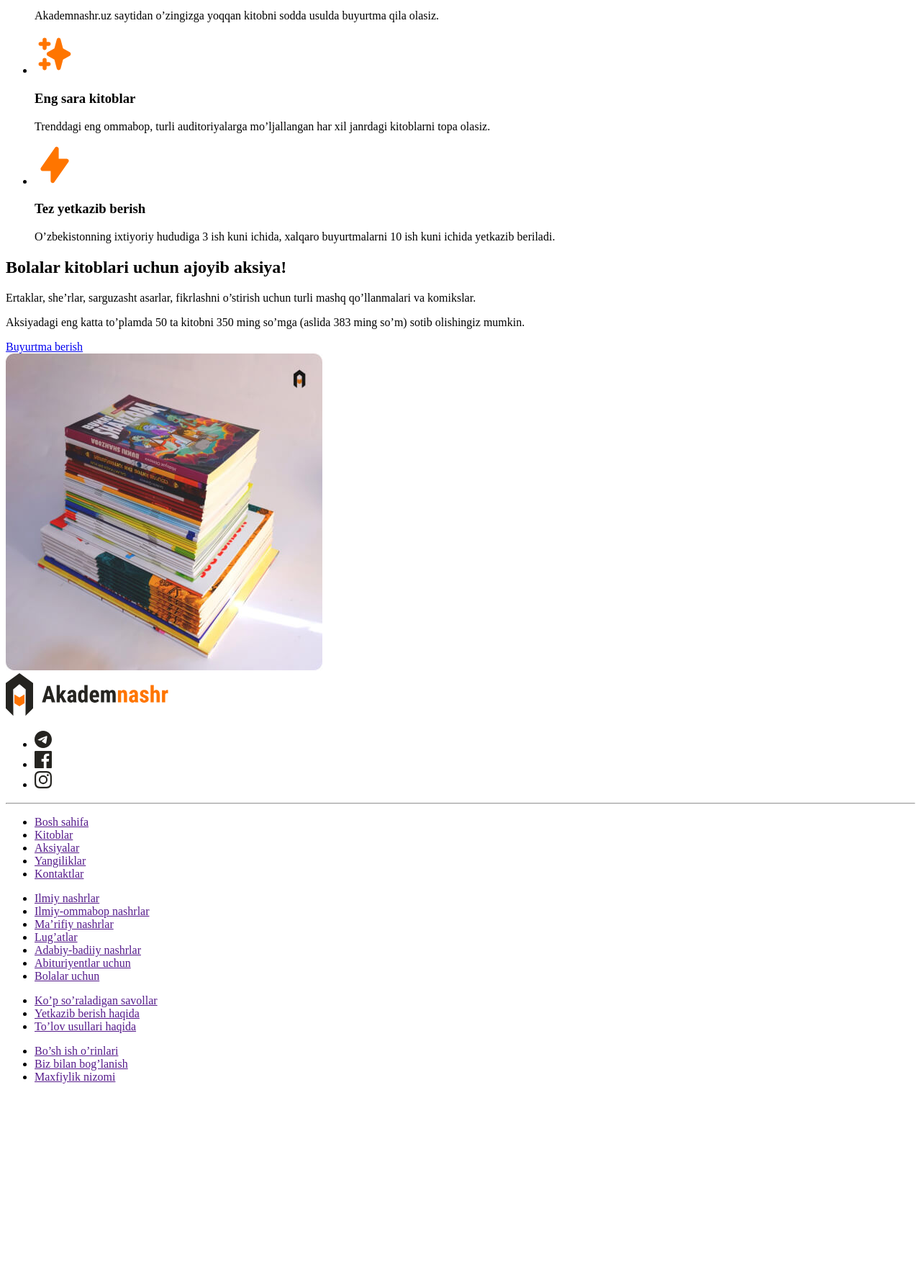
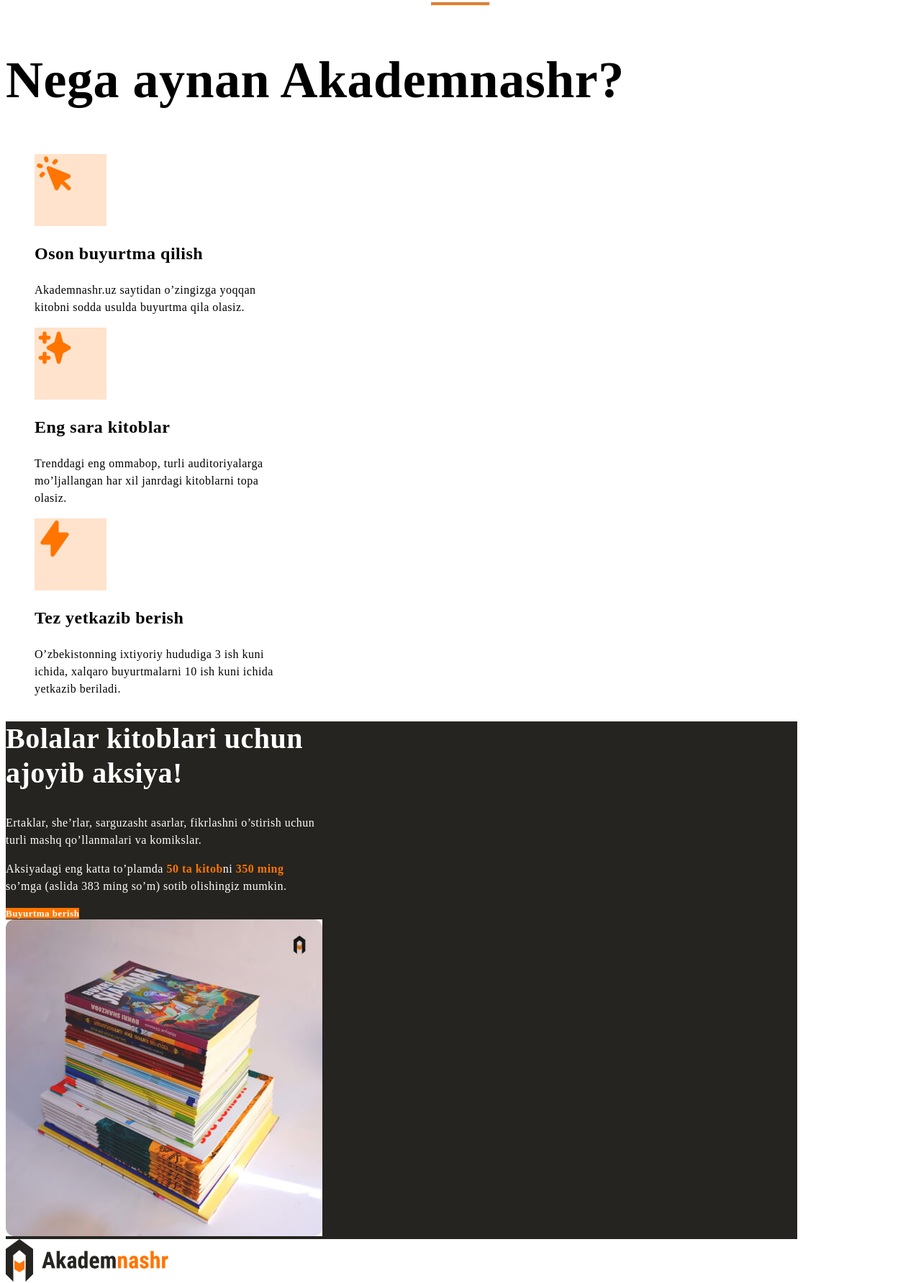
Before and after one commit to sherzodwebb/akademnashr-2, a plain HTML site: page index.html in a window 1280 px wide. Shown: the part 1018-2800 px from the top of the page at 72% size. Before the commit the page ends 2539 px from the top, so only its background shows below. Drawn offline with Linux system fonts and the light colour scheme.

Commit message:
add color, text, size and list styles

```diff
--- a/index.html
+++ b/index.html
@@ -4,43 +4,44 @@
     <meta charset="UTF-8" />
     <meta name="viewport" content="width=device-width, initial-scale=1.0" />
     <title>1-chi sayt</title>
+    <link rel="stylesheet" href="styles/main.css" />
   </head>
   <body>
     <!-- SITE HEADER -->
-    <header>
-      <div>
+    <header class="site-header">
       <a href="#"
         ><img src="img/Akademnashr-logo.svg" alt="Akademnashr logo"
       /></a>
       <nav>
-          <ul>
-            <li><a href="#">Bosh sahifa </a></li>
-            <li><a href="#">Kitoblar</a></li>
-            <li><a href="#">Aksiyalar</a></li>
-            <li><a href="#">Kontaktlar</a></li>
+        <ul class="sitenav-list">
+          <li><a class="sitenav-link" href="#">Bosh sahifa </a></li>
+          <li><a class="sitenav-link" href="#">Kitoblar</a></li>
+          <li><a class="sitenav-link" href="#">Aksiyalar</a></li>
+          <li><a class="sitenav-link" href="#">Kontaktlar</a></li>
         </ul>
       </nav>
 
-        <a href="#">Ro’yxatdan o’tish</a>
-      </div>
+      <a class="orange-btn" href="#">Ro’yxatdan o’tish</a>
     </header>
 
     <!-- MAIN -->
     <main>
       <!-- HERO -->
-      <section>
-        <div>
-          <h2>Pythonda dasturlash asoslari</h2>
-          <p>
+      <section class="hero">
+        <div class="hero-content">
+          <hr class="orange-line" />
+          <h2 class="hero-heading">Pythonda dasturlash asoslari</h2>
+          <p class="hero-text">
             Dasturlash asoslariga oid o‘zbek tilidagi ilk eng mukammal
             qo‘llanma. Kitobning har bir bo‘limi uchun maxsus video darslar
             yozilgan bo‘lib, ularga kitobda ko‘rsatilgan QR kod orqali o‘tish
             mumkin.
           </p>
 
-          <a href="#">Buyurtma berish</a>
+          <a class="orange-btn" href="#">Buyurtma berish</a>
         </div>
         <img
+          class="hero-img"
           src="img/python-book.jpg"
           alt="python book"
           width="510"
@@ -50,29 +51,37 @@
       </section>
 
       <!-- FEATURES -->
-      <section>
-        <h2>Nega aynan Akademnashr?</h2>
+      <section class="features">
+        <hr class="orange-line" />
+
+        <h2 class="features-heading">Nega aynan Akademnashr?</h2>
         <ul>
-          <li>
+          <li class="features-item">
+            <div class="features-icon-wrapper">
               <img src="img/cursor-click.svg" alt="cursor logo" />
-            <h3>Oson buyurtma qilish</h3>
-            <p>
+            </div>
+            <h3 class="features-title">Oson buyurtma qilish</h3>
+            <p class="features-text">
               Akademnashr.uz saytidan o’zingizga yoqqan kitobni sodda usulda
               buyurtma qila olasiz.
             </p>
           </li>
-          <li>
+          <li class="features-item">
+            <div class="features-icon-wrapper">
               <img src="img/sparkles.svg" alt="sparkles logo" />
-            <h3>Eng sara kitoblar</h3>
-            <p>
+            </div>
+            <h3 class="features-title">Eng sara kitoblar</h3>
+            <p class="features-text">
               Trenddagi eng ommabop, turli auditoriyalarga mo’ljallangan har xil
               janrdagi kitoblarni topa olasiz.
             </p>
           </li>
-          <li>
+          <li class="features-item">
+            <div class="features-icon-wrapper">
               <img src="img/lightning-bolt-1.svg" alt="lightning bolt logo" />
-            <h3>Tez yetkazib berish</h3>
-            <p>
+            </div>
+            <h3 class="features-title">Tez yetkazib berish</h3>
+            <p class="features-text">
               O’zbekistonning ixtiyoriy hududiga 3 ish kuni ichida, xalqaro
               buyurtmalarni 10 ish kuni ichida yetkazib beriladi.
             </p>
@@ -81,20 +90,23 @@
       </section>
 
       <!-- AKSIYA -->
-      <section>
-        <div>
-          <h2>Bolalar kitoblari uchun ajoyib aksiya!</h2>
-          <p>
+      <section class="aksiya">
+        <div class="aksiya-content">
+          <h2 class="aksiya-heading">Bolalar kitoblari uchun ajoyib aksiya!</h2>
+          <p class="aksiya-text">
             Ertaklar, she’rlar, sarguzasht asarlar, fikrlashni o’stirish uchun
             turli mashq qo’llanmalari va komikslar.
           </p>
-          <p>
-            Aksiyadagi eng katta to’plamda 50 ta kitobni 350 ming so’mga (aslida
-            383 ming so’m) sotib olishingiz mumkin.
+          <p class="aksiya-text">
+            Aksiyadagi eng katta to’plamda
+            <b class="aksiya-highlight">50 ta kitob</b>ni
+            <b class="aksiya-highlight">350 ming</b> so’mga (aslida 383 ming
+            so’m) sotib olishingiz mumkin.
           </p>
-          <a href="#">Buyurtma berish</a>
+          <a class="orange-btn" href="#">Buyurtma berish</a>
         </div>
         <img
+          class="aksiya-img"
           src="img/sale-img.jpg"
           alt="sale img"
           srcset="img/sale-img.jpg 1x, img/sale-img@2x.jpg 2x"
@@ -102,8 +114,8 @@
       </section>
     </main>
 
-    <!-- FOOTER -->
-    <footer>
+    <!--SITE FOOTER -->
+    <footer class="site-footer">
       <div>
         <a href="#"
           ><img src="img/Akademnashr-logo.svg" alt="Akademnashr logo"
@@ -127,37 +139,37 @@
         </ul>
       </div>
 
-      <hr />
+      <hr class="footer-line" />
 
       <div>
-        <ul>
-          <li><a href="">Bosh sahifa</a></li>
-          <li><a href="">Kitoblar</a></li>
-          <li><a href="">Aksiyalar</a></li>
-          <li><a href="">Yangiliklar</a></li>
-          <li><a href="">Kontaktlar</a></li>
+        <ul class="footer-list">
+          <li><a href="#">Bosh sahifa</a></li>
+          <li><a href="#">Kitoblar</a></li>
+          <li><a href="#">Aksiyalar</a></li>
+          <li><a href="#">Yangiliklar</a></li>
+          <li><a href="#">Kontaktlar</a></li>
         </ul>
 
-        <ul>
-          <li><a href="">Ilmiy nashrlar</a></li>
-          <li><a href="">Ilmiy-ommabop nashrlar</a></li>
-          <li><a href="">Ma’rifiy nashrlar</a></li>
-          <li><a href="">Lug’atlar</a></li>
-          <li><a href="">Adabiy-badiiy nashrlar</a></li>
-          <li><a href="">Abituriyentlar uchun</a></li>
-          <li><a href="">Bolalar uchun</a></li>
+        <ul class="footer-list">
+          <li><a href="#">Ilmiy nashrlar</a></li>
+          <li><a href="#">Ilmiy-ommabop nashrlar</a></li>
+          <li><a href="#">Ma’rifiy nashrlar</a></li>
+          <li><a href="#">Lug’atlar</a></li>
+          <li><a href="#">Adabiy-badiiy nashrlar</a></li>
+          <li><a href="#">Abituriyentlar uchun</a></li>
+          <li><a href="#">Bolalar uchun</a></li>
         </ul>
 
-        <ul>
-          <li><a href="">Ko’p so’raladigan savollar</a></li>
-          <li><a href="">Yetkazib berish haqida</a></li>
-          <li><a href="">To’lov usullari haqida</a></li>
+        <ul class="footer-list">
+          <li><a href="#">Ko’p so’raladigan savollar</a></li>
+          <li><a href="#">Yetkazib berish haqida</a></li>
+          <li><a href="#">To’lov usullari haqida</a></li>
         </ul>
 
-        <ul>
-          <li><a href="">Bo’sh ish o’rinlari</a></li>
-          <li><a href="">Biz bilan bog’lanish</a></li>
-          <li><a href="">Maxfiylik nizomi</a></li>
+        <ul class="footer-list">
+          <li><a href="#">Bo’sh ish o’rinlari</a></li>
+          <li><a href="#">Biz bilan bog’lanish</a></li>
+          <li><a href="#">Maxfiylik nizomi</a></li>
         </ul>
       </div>
     </footer>
--- /dev/null
+++ b/styles/main.css
@@ -0,0 +1,159 @@
+/* SITE HEADER */
+.site-header {
+  background-color: #fff;
+}
+
+.sitenav-list {
+  list-style-type: none;
+}
+
+.sitenav-link {
+  text-decoration: none;
+  color: #000;
+  font-size: 13px;
+  font-style: normal;
+  font-weight: 500;
+  line-height: normal;
+  letter-spacing: 1px;
+  text-transform: uppercase;
+}
+
+.orange-btn {
+  color: #fff;
+  font-size: 13px;
+  font-weight: 700;
+  letter-spacing: 0.5px;
+  background-color: #ff7500;
+  text-decoration: none;
+}
+
+/* HERO */
+.hero {
+  background-color: #252420;
+}
+
+.hero-content {
+  width: 387px;
+  color: #fff;
+}
+
+.orange-line {
+  width: 80px;
+  height: 3px;
+  background-color: #ff7500;
+}
+
+.hero-heading {
+  font-size: 40px;
+  font-weight: 700;
+  line-height: 1.2;
+  letter-spacing: 0.5px;
+}
+
+.hero-text {
+  font-size: 16x;
+  font-weight: 400;
+  line-height: 1.5;
+  letter-spacing: 0.5px;
+}
+
+.hero-img {
+  width: 510px;
+  height: 510px;
+}
+
+/* FEATURES */
+
+.features {
+  background-color: #fff;
+  color: #000;
+}
+
+.features-heading {
+  font-size: 72px;
+  font-weight: 700;
+  line-height: 1.2;
+  letter-spacing: 0.5px;
+}
+
+.features-item {
+  width: 340px;
+  list-style-type: none;
+}
+
+.features-icon-wrapper {
+  width: 100px;
+  height: 100px;
+  background-color: rgba(255, 117, 0, 0.2);
+}
+
+.features-title {
+  font-size: 24px;
+  font-weight: 700;
+  line-height: 1.2;
+  letter-spacing: 0.5px;
+}
+
+.features-text {
+  font-size: 16px;
+  font-weight: 400;
+  line-height: 1.5;
+  letter-spacing: 0.5px;
+}
+
+/* AKSIYA */
+.aksiya {
+  width: 1100px;
+  background-color: #252420;
+}
+
+.aksiya-content {
+  width: 440px;
+  color: #fff;
+}
+
+.aksiya-heading {
+  font-size: 40px;
+  font-weight: 700;
+  line-height: 1.2;
+  letter-spacing: 0.5px;
+}
+
+.aksiya-text {
+  font-size: 16px;
+  font-weight: 400;
+  line-height: 1.5;
+  letter-spacing: 0.5px;
+}
+
+.aksiya-highlight {
+  color: #ff7500;
+}
+
+.aksiya-img {
+  width: 440px;
+  height: 440px;
+  object-fit: cover;
+}
+
+/* SITE FOOTER */
+.site-footer ul {
+  list-style-type: none;
+}
+
+.footer-line {
+  width: 1100px;
+  height: 2px;
+  background-color: rgba(37, 36, 32, 0.5);
+}
+
+.footer-list {
+  width: 224px;
+}
+
+.footer-list a {
+  color: #252420;
+  font-size: 16px;
+  font-weight: 400;
+  text-decoration: none;
+}
```
Also changed, not shown: img/Untitled/Icon/Solid/cursor-click-1.svg (deleted), img/Untitled/Icon/Solid/cursor-click-2.svg (deleted), img/Untitled/Icon/Solid/lightning-bolt-2.svg (deleted), img/Untitled/Icon/Solid/lightning-bolt.svg (deleted), img/Untitled/Icon/Solid/sparkles-1.svg (deleted), img/Untitled/Icon/Solid/sparkles-2.svg (deleted), img/python-book.jpg, img/python-book@2x.jpg. Lines whose indentation alone changed are shown as unchanged.
